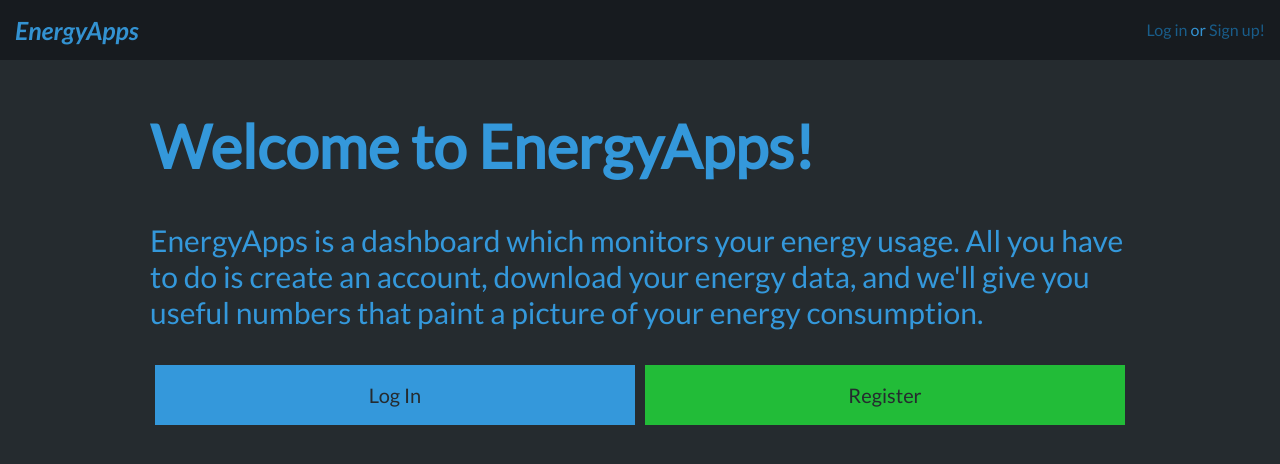
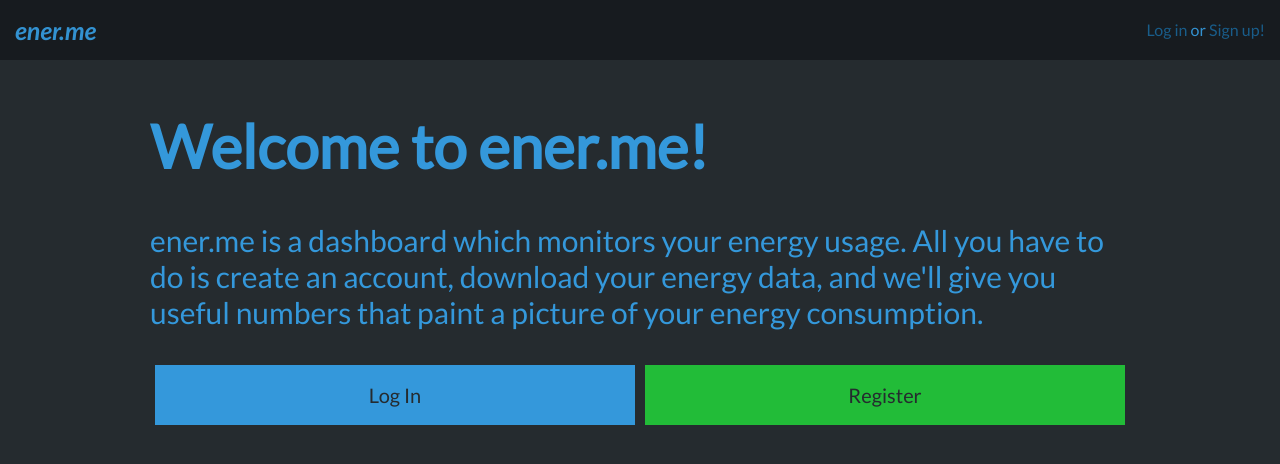
Before and after one commit to glifchits/energyapps, a Flask app: page / in a window 1280 px wide. Shown: the top 464 px of the page. Run offline with Flask 2, Linux system fonts and the light colour scheme; style sheets or scripts are compiled from the project's sources; some libraries are stand-ins or nearby versions.

Commit message:
renamed to ener.me

```diff
--- a/app/templates/auth/wait_for_eui.html
+++ b/app/templates/auth/wait_for_eui.html
@@ -6,7 +6,7 @@
 <h1>Wait while we download your energy usage data...</h1>
 
 <p>
-  It looks like this is your first time ever logging into EnergyApps!
+  It looks like this is your first time ever logging into {{ g.appname }}!
   Please wait a minute while we retrieve the past two years of your energy
   usage data from your hydro service provider. In a short time you will see
   your energy consumption dashboard.
--- a/app/templates/landing.html
+++ b/app/templates/landing.html
@@ -4,10 +4,10 @@
 <link href="/static/css/landing.css" rel=stylesheet type=text/css>
 {% endblock %}
 {% block content %}
-<h1>Welcome to EnergyApps!</h1>
+<h1>Welcome to {{ g.appname }}!</h1>
 
 <p>
-  EnergyApps is a dashboard which monitors your energy usage. All you have to do is create an account,
+  {{ g.appname }} is a dashboard which monitors your energy usage. All you have to do is create an account,
   download your energy data, and we'll give you useful numbers that paint a picture of your energy
   consumption.
 </p>
--- a/app/templates/layout.html
+++ b/app/templates/layout.html
@@ -1,7 +1,7 @@
 <!doctype html>
 <html>
   <head>
-    <title>GeorgeEnergyApp</title>
+    <title>{{ g.appname }}</title>
     <link href='http://fonts.googleapis.com/css?family=Lato:400,700italic' rel='stylesheet' type='text/css'>
     <link href='/static/css/styles.css' rel=stylesheet type=text/css>
     <link href='/static/vendor/pocketgrid.css' rel=stylesheet type=text/css>
@@ -11,7 +11,7 @@
   <body>
     <header>
       <div class=block-group>
-        <span class='header block'><a href=/>EnergyApps</a></span>
+        <span class='header block'><a href=/>{{ g.appname }}</a></span>
         <ul id=menu class=block>
           <li class=login>
           {% if g.user.is_authenticated() %}
--- a/main.py
+++ b/main.py
@@ -16,6 +16,7 @@ app.register_blueprint(charts)
 
 @app.before_request
 def before_request():
+    g.appname = 'ener.me'
     g.user = current_user
     if g.user.is_authenticated() and 'access_token' not in session:
         access_token = g.user.access_token
```
